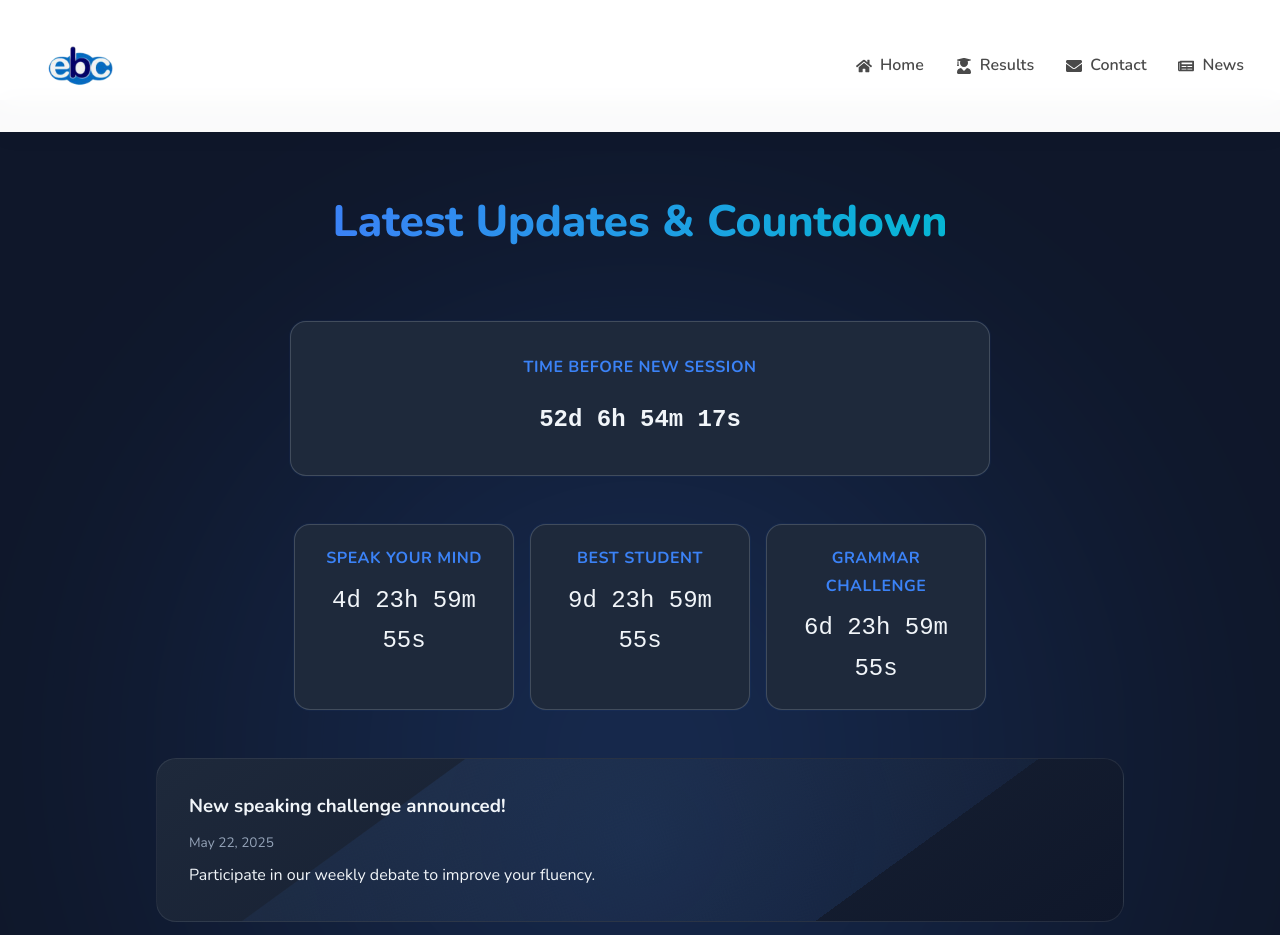
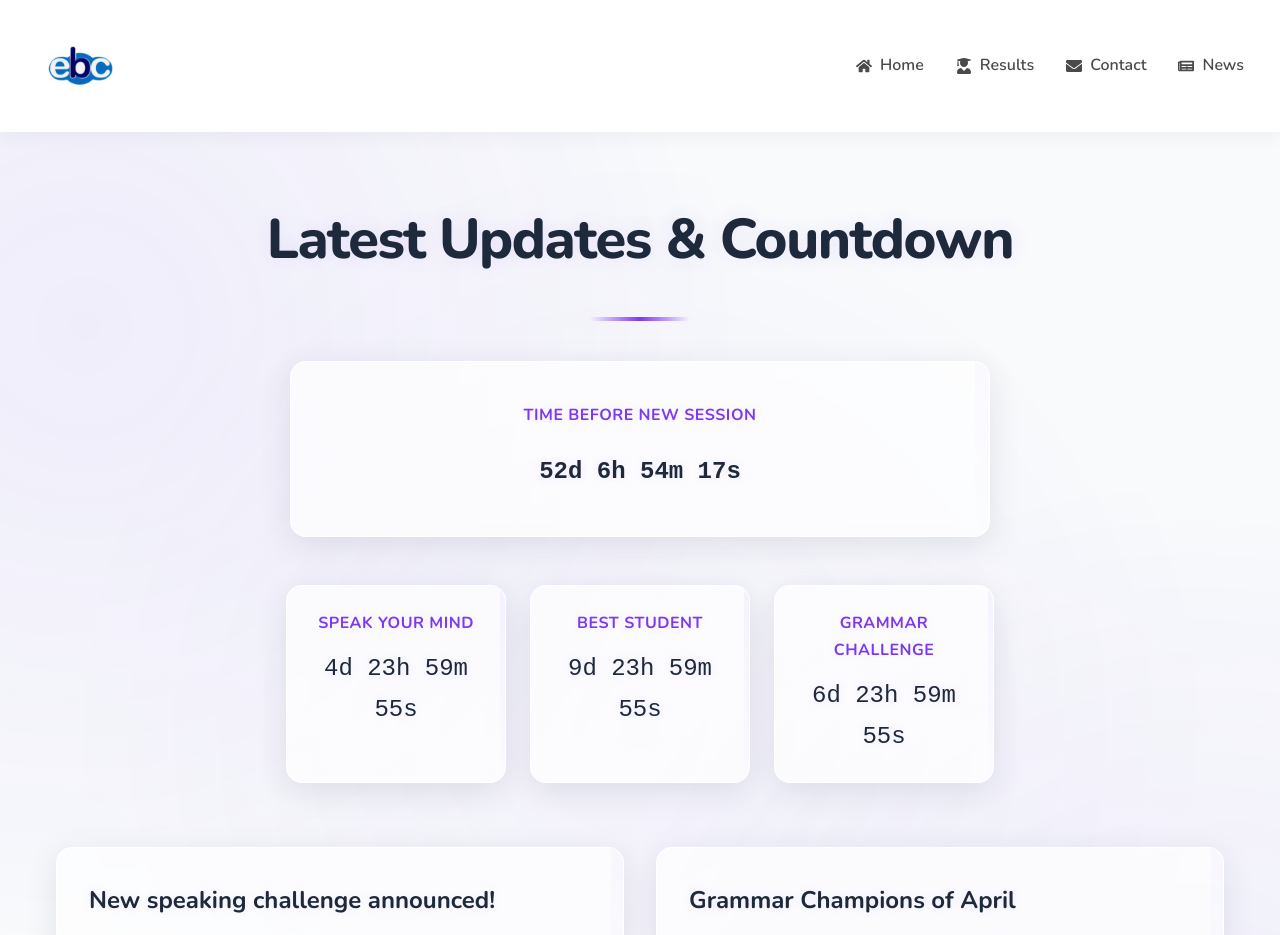
Before and after one commit to Sidi110/ebc, a React (Vite) app: page /news in a window 1280 px wide. Shown: the top 935 px of the page. Built offline with nearby package versions, Linux system fonts and the light colour scheme.

Commit message:
The news page has been changed

```diff
--- a/src/components/News.module.css
+++ b/src/components/News.module.css
@@ -1,8 +1,29 @@
+:root {
+  --primary: #7C3AED;
+  --primary-dark: #6D28D9;
+  --primary-light: #8B5CF6;
+  --background: #F8FAFC;
+  --foreground: #1E293B;
+  --muted: #64748B;
+  --muted-light: #94A3B8;
+  --border: rgba(0, 0, 0, 0.1);
+  --shadow-sm: 0 1px 3px rgba(0, 0, 0, 0.1);
+  --shadow-md: 0 4px 6px -1px rgba(0, 0, 0, 0.1);
+  --shadow-lg: 0 10px 15px -3px rgba(0, 0, 0, 0.1);
+  --radius-sm: 0.375rem;
+  --radius-md: 0.5rem;
+  --radius-lg: 1rem;
+  --radius-full: 9999px;
+  --glass-bg: rgba(255, 255, 255, 0.7);
+  --glass-border: rgba(255, 255, 255, 0.8);
+  --glass-shadow: 0 8px 32px 0 rgba(31, 41, 55, 0.1);
+}
+
 .newsWrapper {
-    position: relative;
-    top: 100px;
+  position: relative;
+  top: 110px;
   min-height: 140vh;
-  background-color: #0f172a;
+  background-color: var(--background);
   padding: 6rem 1.5rem;
   display: flex;
   flex-direction: column;
@@ -12,57 +33,88 @@
   position: relative;
   overflow: hidden;
   z-index: 1;
-  color: #f1f5f9;
+  color: var(--foreground);
 }
 
 .newsWrapper::before {
   content: "";
   position: absolute;
   inset: 0;
-  background: radial-gradient(circle at 50% 50%, #3b82f6, transparent 70%);
-  opacity: 0.2;
-  filter: blur(100px);
+  background:
+    radial-gradient(circle at 10% 20%, rgba(124, 58, 237, 0.08) 0%, transparent 40%),
+    radial-gradient(circle at 90% 80%, rgba(124, 58, 237, 0.08) 0%, transparent 40%),
+    radial-gradient(circle at 50% 50%, rgba(124, 58, 237, 0.05) 0%, transparent 60%);
   z-index: -1;
+  pointer-events: none;
+  animation: gradientShift 20s ease infinite alternate;
 }
 
 .header {
   text-align: center;
-  margin-bottom: 3rem;
+  margin-bottom: 4rem;
   animation: fadeIn 0.8s ease forwards;
   opacity: 0;
   transform: translateY(20px);
+  position: relative;
+}
+
+.header::after {
+  content: "";
+  position: absolute;
+  bottom: -1.5rem;
+  left: 50%;
+  transform: translateX(-50%);
+  width: 100px;
+  height: 4px;
+  background: linear-gradient(to right, transparent, var(--primary), transparent);
+  border-radius: var(--radius-full);
 }
 
 .sectionTitle {
-  font-size: 2.75rem;
+  font-size: clamp(2.5rem, 5vw, 3.5rem);
   font-weight: 800;
-  background: linear-gradient(to right, #3b82f6, #06b6d4);
-  -webkit-background-clip: text;
-  background-clip: text;
-  color: transparent;
   line-height: 1.2;
   margin-bottom: 1.5rem;
+  display: flex;
+  flex-direction: column;
+  color: var(--foreground);
+  letter-spacing: -0.025em;
+  text-shadow: 0 0 20px rgba(124, 58, 237, 0.1);
 }
 
 .countdown {
-  background: #1e293b;
-  border: 1px solid rgba(203, 213, 225, 0.2);
-  border-radius: 1rem;
+  background: var(--glass-bg);
+  backdrop-filter: blur(10px);
+  -webkit-backdrop-filter: blur(10px);
+  border: 1px solid var(--glass-border);
+  border-radius: var(--radius-lg);
   text-align: center;
-  box-shadow: 0 0 2px rgba(59, 130, 246, 0.2);
-  transition: transform 0.3s ease, box-shadow 0.3s ease;
+  box-shadow: var(--glass-shadow);
+  transition: all 0.3s ease;
+  animation: fadeInUp 0.8s cubic-bezier(0.22, 1, 0.36, 1) forwards;
+  position: relative;
+  overflow: hidden;
+}
+
+.countdown::before {
+  content: "";
+  position: absolute;
+  inset: 0;
+  background: linear-gradient(45deg, transparent, rgba(124, 58, 237, 0.05), transparent);
+  animation: shimmer 3s infinite;
 }
 
 .countdown:hover {
-  transform: translateY(-4px);
-  box-shadow: 0 0 30px rgba(59, 130, 246, 0.2);
+  transform: translateY(-4px) scale(1.02);
+  box-shadow: var(--glass-shadow), 0 0 30px rgba(124, 58, 237, 0.1);
+  border-color: rgba(124, 58, 237, 0.2);
 }
 
 .countdown.large {
   font-size: 2rem;
   font-weight: bold;
   margin-bottom: 3rem;
-  padding: 2rem 2.5rem;
+  padding: 2.5rem;
   width: 100%;
   max-width: 700px;
 }
@@ -70,9 +122,11 @@
 .smallCountdowns {
   display: flex;
   justify-content: center;
-  gap: 1rem;
-  margin-bottom: 3rem;
+  gap: 1.5rem;
+  margin-bottom: 4rem;
   flex-wrap: wrap;
+  animation: fadeIn 0.6s 0.8s ease-out forwards;
+  opacity: 0;
 }
 
 .countdown.small {
@@ -80,41 +134,47 @@
   flex: 1 1 200px;
   min-width: 200px;
   max-width: 220px;
-  padding: 1.25rem 1.5rem;
+  padding: 1.5rem;
 }
 
 .label {
   display: block;
   font-size: 1rem;
   font-weight: 700;
-  color: #3b82f6;
-  margin-bottom: 0.5rem;
+  color: var(--primary);
+  margin-bottom: 0.75rem;
   text-transform: uppercase;
   letter-spacing: 0.5px;
+  text-shadow: 0 0 10px rgba(124, 58, 237, 0.1);
 }
 
 .timer {
-  font-family: monospace;
+  font-family: 'JetBrains Mono', monospace;
   font-size: 1.5rem;
-  color: #f1f5f9;
+  color: var(--foreground);
+  text-shadow: 0 0 10px rgba(124, 58, 237, 0.1);
 }
 
 .posts {
   display: grid;
-  gap: 1.75rem;
+  gap: 2rem;
   width: 100%;
-  max-width: 1000px;
+  max-width: 1200px;
   grid-template-columns: repeat(auto-fit, minmax(480px, 1fr));
   padding: 0 1rem;
+  animation: fadeIn 0.6s 1s ease-out forwards;
+  opacity: 0;
 }
 
 .postCard {
-  background: linear-gradient(145deg, #1e293b, #0f172a);
+  background: var(--glass-bg);
+  backdrop-filter: blur(10px);
+  -webkit-backdrop-filter: blur(10px);
   padding: 2rem;
-  border-radius: 1.25rem;
-  border: 1px solid rgba(203, 213, 225, 0.1);
-  box-shadow: 0 0 0px rgba(59, 130, 246, 0.1);
-  transition: transform 0.3s ease, box-shadow 0.3s ease;
+  border-radius: var(--radius-lg);
+  border: 1px solid var(--glass-border);
+  box-shadow: var(--glass-shadow);
+  transition: all 0.3s ease;
   position: relative;
   overflow: hidden;
 }
@@ -122,33 +182,53 @@
 .postCard::before {
   content: "";
   position: absolute;
-  top: -50%;
-  left: -50%;
-  width: 200%;
-  height: 200%;
-  background: radial-gradient(
-    circle,
-    rgba(59, 130, 246, 0.15),
-    transparent 70%
-  );
-  animation: pulseGlow 4s infinite linear;
-  z-index: 0;
+  inset: 0;
+  background: linear-gradient(45deg, transparent, rgba(124, 58, 237, 0.05), transparent);
+  animation: shimmer 3s infinite;
 }
 
-.postCard > * {
-  position: relative;
-  z-index: 1;
+.postCard::after {
+  content: "";
+  position: absolute;
+  top: 0;
+  left: 0;
+  right: 0;
+  height: 4px;
+  background: linear-gradient(to right, var(--primary), var(--primary-light));
+  opacity: 0;
+  transition: opacity 0.3s ease;
 }
 
 .postCard:hover {
-  transform: translateY(-6px);
-  box-shadow: 0 0 10px rgba(59, 130, 246, 0.3);
+  transform: translateY(-6px) scale(1.02);
+  box-shadow: var(--glass-shadow), 0 0 30px rgba(124, 58, 237, 0.1);
+  border-color: rgba(124, 58, 237, 0.2);
+}
+
+.postCard:hover::after {
+  opacity: 1;
+}
+
+.postCard h3 {
+  font-size: 1.5rem;
+  font-weight: 700;
+  color: var(--foreground);
+  margin-bottom: 0.75rem;
+  text-shadow: 0 0 10px rgba(124, 58, 237, 0.1);
 }
 
 .date {
-  font-size: 0.85rem;
-  color: #94a3b8;
-  margin: 0.5rem 0;
+  font-size: 0.875rem;
+  color: var(--muted);
+  margin: 0.75rem 0;
+  display: flex;
+  align-items: center;
+  gap: 0.5rem;
+}
+
+.date::before {
+  content: "📅";
+  font-size: 1rem;
 }
 
 @keyframes fadeIn {
@@ -158,17 +238,41 @@
   }
 }
 
-@keyframes pulseGlow {
-  0%,
-  100% {
-    transform: rotate(0deg) scale(1);
+@keyframes fadeInUp {
+  from {
+    opacity: 0;
+    transform: translateY(20px);
   }
-  50% {
-    transform: rotate(180deg) scale(1.05);
+  to {
+    opacity: 1;
+    transform: translateY(0);
   }
 }
 
-/* Responsive tweaks */
+@keyframes shimmer {
+  0% {
+    transform: translateX(-100%);
+  }
+  100% {
+    transform: translateX(100%);
+  }
+}
+
+@keyframes gradientShift {
+  0% {
+    transform: scale(1);
+    opacity: 1;
+  }
+  50% {
+    transform: scale(1.1);
+    opacity: 0.8;
+  }
+  100% {
+    transform: scale(1);
+    opacity: 1;
+  }
+}
+
 @media (max-width: 1024px) {
   .sectionTitle {
     font-size: 2.25rem;
@@ -176,7 +280,7 @@
 
   .countdown.large {
     font-size: 1.6rem;
-    padding: 1.75rem 2rem;
+    padding: 2rem;
   }
 
   .timer {
@@ -185,13 +289,17 @@
 }
 
 @media (max-width: 768px) {
+  .newsWrapper {
+    padding: 4rem 1rem;
+  }
+
   .sectionTitle {
     font-size: 2rem;
   }
 
   .countdown.large {
     font-size: 1.4rem;
-    padding: 1.5rem 1.75rem;
+    padding: 1.75rem;
   }
 
   .timer {
@@ -199,9 +307,7 @@
   }
 
   .postCard {
-    width: 100%;
-    max-width: 700px;
-    padding: 1.25rem;
+    padding: 1.75rem;
   }
 }
 
@@ -215,22 +321,14 @@
   .postCard {
     width: 100%;
     max-width: 420px;
-    padding: 1.25rem;
+    padding: 1.5rem;
     margin: 0 auto;
-  }
-}
-
-@media (max-width: 463px) {
-  .postCard {
-    width: 100%;
-    padding: 1rem;
   }
 }
 
 @media (max-width: 480px) {
   .newsWrapper {
-    position: relative;
-    top: 100px;
+    padding: 3rem 0.75rem;
   }
 
   .sectionTitle {
@@ -239,12 +337,12 @@
 
   .countdown.large {
     font-size: 1.2rem;
-    padding: 1.75rem;
+    padding: 1.5rem;
   }
 
   .countdown.small {
     font-size: 1rem;
-    padding: 1rem;
+    padding: 1.25rem;
   }
 
   .timer {
@@ -252,15 +350,12 @@
   }
 
   .posts {
-    display: flex;
-    flex-direction: column;
-    align-items: center;
     padding: 0;
   }
 
   .postCard {
     width: 100%;
-    max-width: 400px;
+    max-width: 100%;
     padding: 1.25rem;
   }
 }
```
